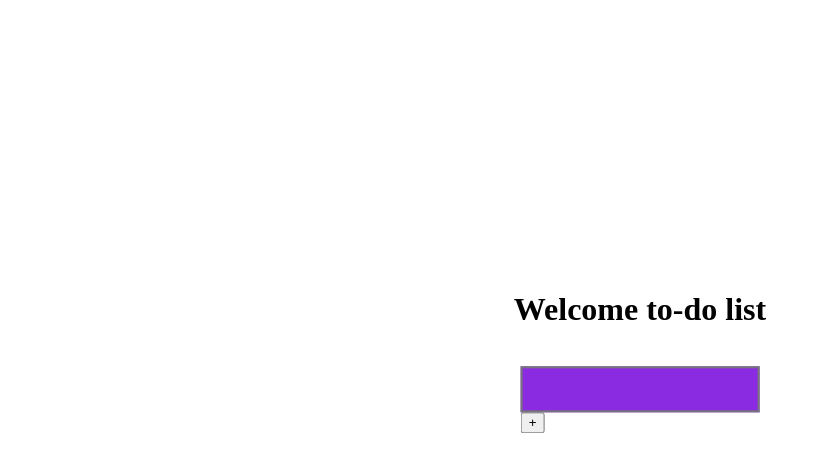
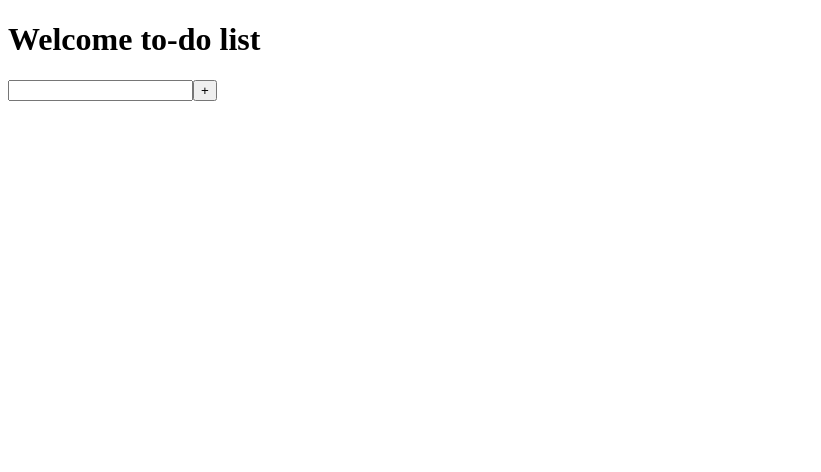
Before and after one commit to tarunkumarkale/react-to-do-list, a React (Create React App) app: page / in a window 1280 px wide. Shown: the top 472 px of the page, without its empty margins (0-821 px from the left). Built offline with nearby package versions, Linux system fonts and the light colour scheme.

Commit message:
Update Ap.css
app.css is update now

```diff
--- a/src/Ap.css
+++ b/src/Ap.css
@@ -1,25 +1,58 @@
-div {
-    position: absolute;
-    top: 50%;
-    left: 50%;
-    transform: translate(-50%, -50%);
-  }
-input{
-    width: 18vw;
-    height: 5vh;
-    border-style: solid ;
-background-color: blueviolet;
-color: white;
-font-size: 1.4em;display: inline-block;
+
+.input-container {
+    display: flex;
+    justify-content: center;
+    /* margin-top: 20px; */
 }
 
-button{
-    display: inline-block
+.input-container .inside {
+    width: 20vw;
+    height: 5vh;
+    font-size: 1.5vw;
+    text-transform: capitalize;
+    position: relative; /* Needed for absolute positioning of button */
+    box-sizing: border-box;
 }
 
-.head{
-    text-align: center;
-    position: relative;
-    margin-bottom: 80%;
+.input-container button {
+    position: absolute;
 
+           margin-left:17.2vw ;
+        height:5vh ;
+        width:4vw;
+        font-size: 2vw;
 }
+
+.upper{
+    display: flex;
+    justify-content: center;
+}
+
+
+
+  .smallPage {
+    display: none;
+    width: 200px;
+    height: 100px;
+    background-color: red;
+    border: 1px solid gray;
+    padding: 10px;
+    margin-top: 10px;
+  }
+
+
+  .smallPage .showPage{
+    display: block;
+  }
+  .hide{
+    display: none;
+  }
+
+  ul {
+display: flex;
+justify-content: center;
+}
+
+ul li {
+  font-size: 2vw;
+}
```
